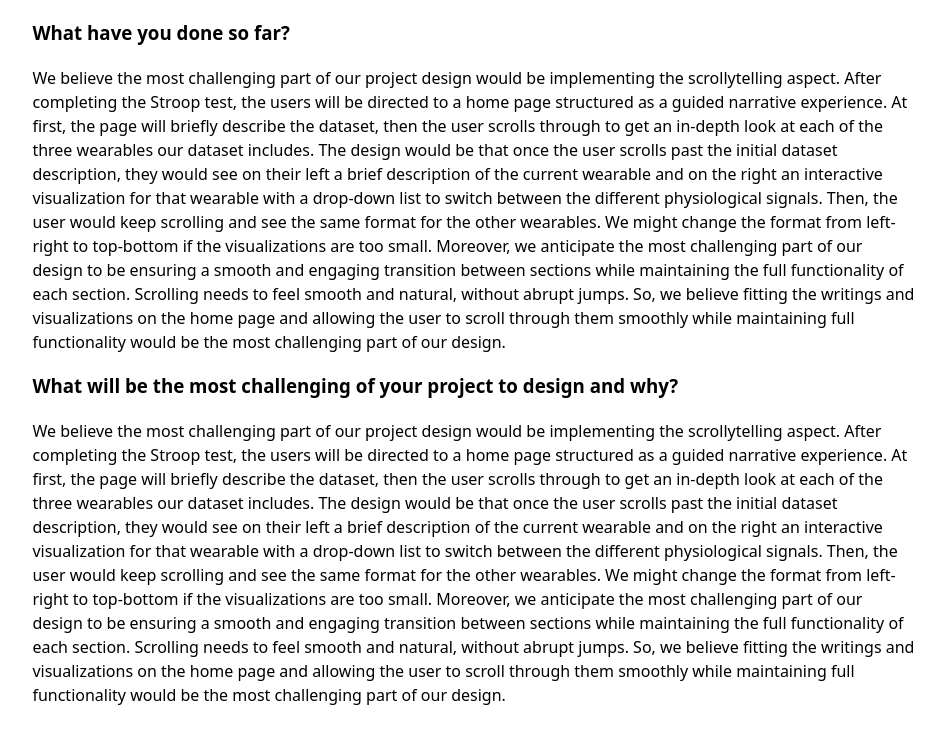
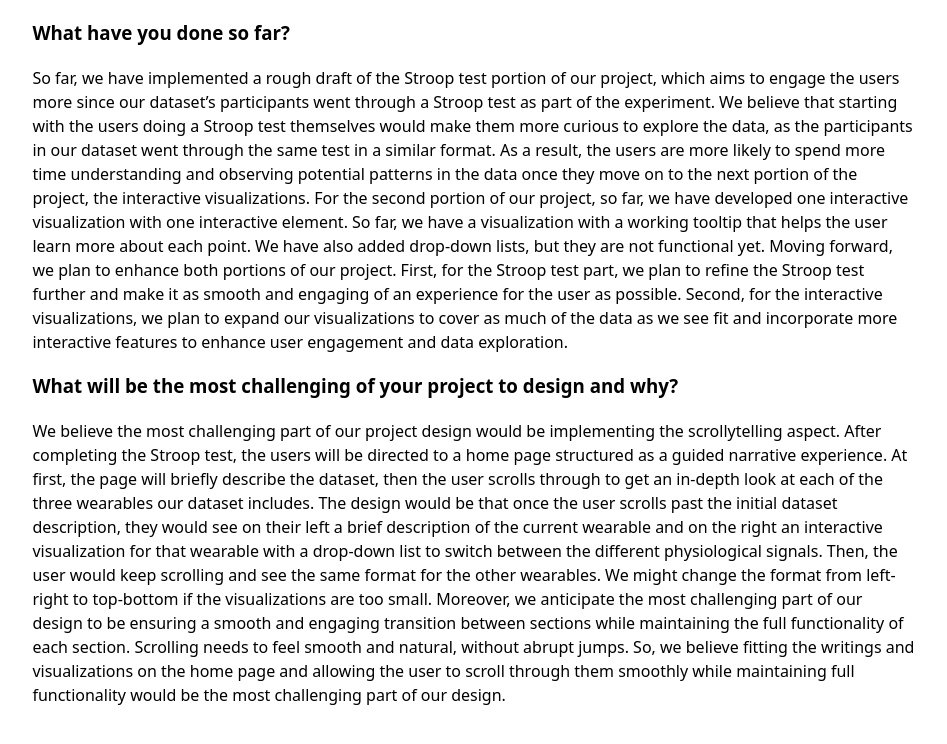
Before and after one commit to ReemaS03/GamificationVsCognitiveLoad, a plain HTML site: page writeup.html in a window 1280 px wide. Shown: the part 152-896 px from the top of the page, without its empty margins (166-1113 px from the left). Drawn offline with Linux system fonts and the light colour scheme.

Commit message:
updated writeup

```diff
--- a/writeup.html
+++ b/writeup.html
@@ -12,9 +12,8 @@
     <h1>Writeup</h1>
 
     <h3>What have you done so far?</h3>
-    <p>We believe the most challenging part of our project design would be implementing the scrollytelling aspect. After completing the Stroop test, the users will be directed to a home page structured as a guided narrative experience. At first, the page will briefly describe the dataset, then the user scrolls through to get an in-depth look at each of the three wearables our dataset includes. The design would be that once the user scrolls past the initial dataset description, they would see on their left a brief description of the current wearable and on the right an interactive visualization for that wearable with a drop-down list to switch between the different physiological signals. Then, the user would keep scrolling and see the same format for the other wearables. We might change the format from left-right to top-bottom if the visualizations are too small.
-        Moreover, we anticipate the most challenging part of our design to be ensuring a smooth and engaging transition between sections while maintaining the full functionality of each section. Scrolling needs to feel smooth and natural, without abrupt jumps. So, we believe fitting the writings and visualizations on the home page and allowing the user to scroll through them smoothly while maintaining full functionality would be the most challenging part of our design.</p>
-
+    <p>So far, we have implemented a rough draft of the Stroop test portion of our project, which aims to engage the users more since our dataset’s participants went through a Stroop test as part of the experiment. We believe that starting with the users doing a Stroop test themselves would make them more curious to explore the data, as the participants in our dataset went through the same test in a similar format. As a result, the users are more likely to spend more time understanding and observing potential patterns in the data once they move on to the next portion of the project, the interactive visualizations.
+        For the second portion of our project, so far, we have developed one interactive visualization with one interactive element. So far, we have a visualization with a working tooltip that helps the user learn more about each point. We have also added drop-down lists, but they are not functional yet. Moving forward, we plan to enhance both portions of our project. First, for the Stroop test part, we plan to refine the Stroop test further and make it as smooth and engaging of an experience for the user as possible. Second, for the interactive visualizations, we plan to expand our visualizations to cover as much of the data as we see fit and incorporate more interactive features to enhance user engagement and data exploration.</p>
     <h3>What will be the most challenging of your project to design and why?</h3>
     <p>We believe the most challenging part of our project design would be implementing the scrollytelling aspect. After completing the Stroop test, the users will be directed to a home page structured as a guided narrative experience. At first, the page will briefly describe the dataset, then the user scrolls through to get an in-depth look at each of the three wearables our dataset includes. The design would be that once the user scrolls past the initial dataset description, they would see on their left a brief description of the current wearable and on the right an interactive visualization for that wearable with a drop-down list to switch between the different physiological signals. Then, the user would keep scrolling and see the same format for the other wearables. We might change the format from left-right to top-bottom if the visualizations are too small.
         Moreover, we anticipate the most challenging part of our design to be ensuring a smooth and engaging transition between sections while maintaining the full functionality of each section. Scrolling needs to feel smooth and natural, without abrupt jumps. So, we believe fitting the writings and visualizations on the home page and allowing the user to scroll through them smoothly while maintaining full functionality would be the most challenging part of our design.</p>
```
